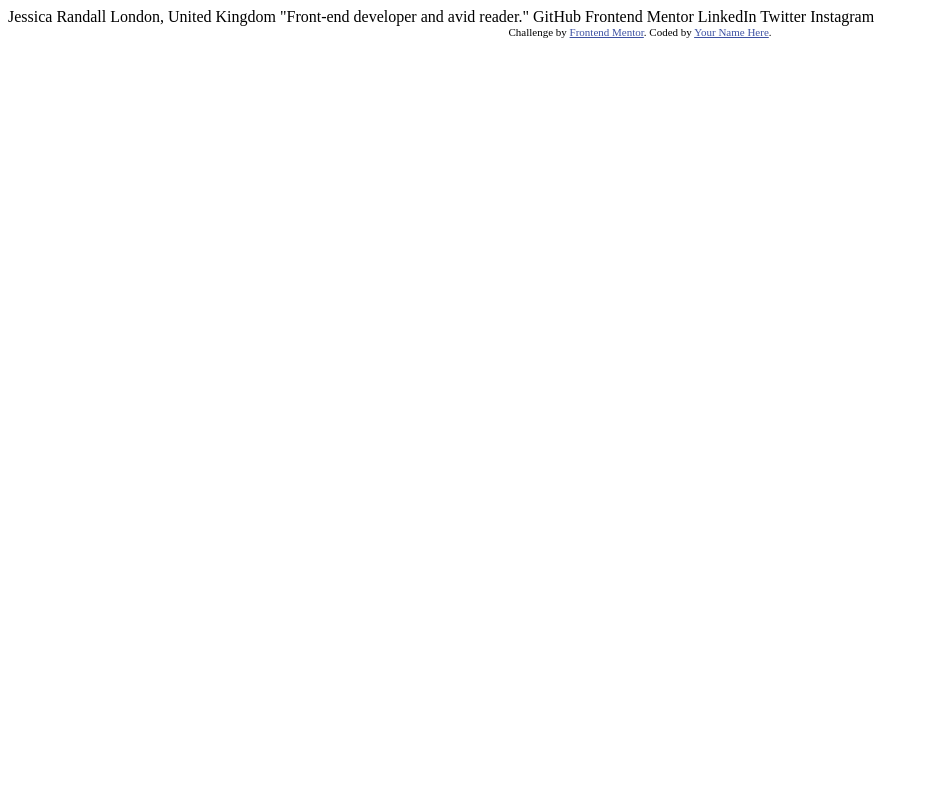
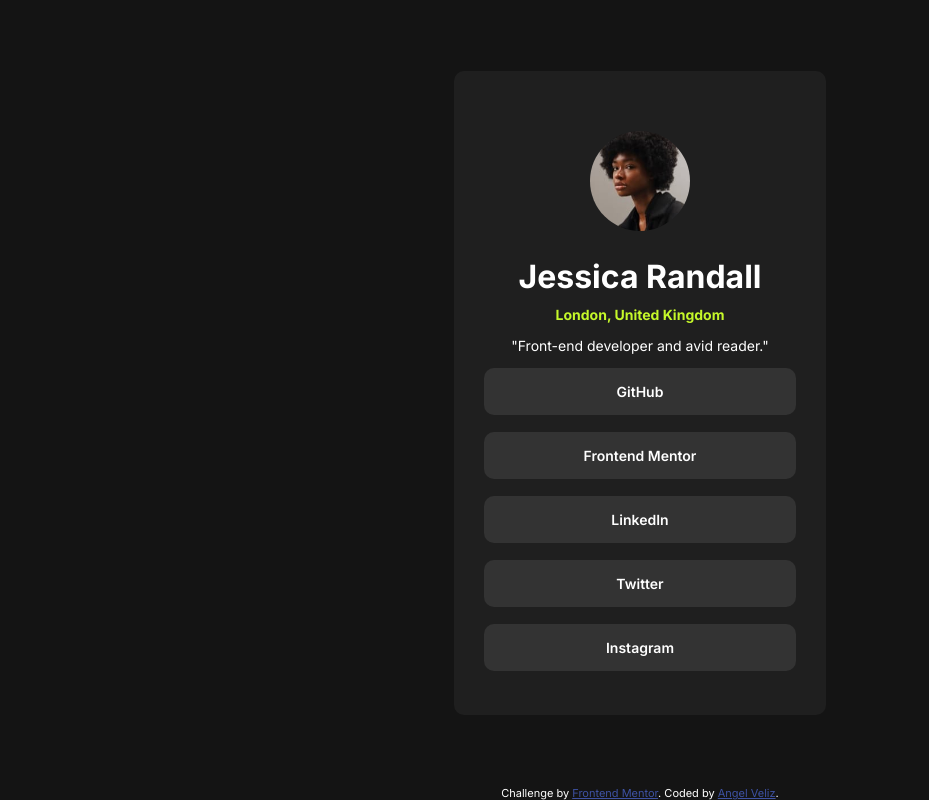
Before and after one commit to angelveliz1837/RetoPaginas, a plain HTML site: page index.html in a window 1280 px wide. Shown: the whole page, without its empty margins (0-929 px from the left). Drawn offline with Linux system fonts and the light colour scheme.

Commit message:
acabado en la rama perfil de enlaces sociales

```diff
--- a/index.html
+++ b/index.html
@@ -1,34 +1,54 @@
 <!DOCTYPE html>
 <html lang="en">
+
 <head>
   <meta charset="UTF-8">
-  <meta name="viewport" content="width=device-width, initial-scale=1.0"> <!-- displays site properly based on user's device -->
+  <meta name="viewport" content="width=device-width, initial-scale=1.0">
+  <!-- displays site properly based on user's device -->
 
   <link rel="icon" type="image/png" sizes="32x32" href="./assets/images/favicon-32x32.png">
+  <link href="style.css" rel="stylesheet">
+  <link rel="preconnect" href="https://fonts.googleapis.com">
+  <link rel="preconnect" href="https://fonts.gstatic.com" crossorigin>
+  <link
+    href="https://fonts.googleapis.com/css2?family=Inter:ital,opsz,wght@0,14..32,100..900;1,14..32,100..900&display=swap"
+    rel="stylesheet">
 
   <title>Frontend Mentor | Social links profile</title>
 
   <!-- Feel free to remove these styles or customise in your own stylesheet 👍 -->
   <style>
-    .attribution { font-size: 11px; text-align: center; }
-    .attribution a { color: hsl(228, 45%, 44%); }
+    .attribution {
+      font-size: 11px;
+      text-align: center;
+      color: white;
+    }
+
+    .attribution a {
+      color: hsl(228, 45%, 44%);
+    }
   </style>
 </head>
+
 <body>
-
-  Jessica Randall
-  London, United Kingdom
-  "Front-end developer and avid reader."
-
-  GitHub
-  Frontend Mentor
-  LinkedIn
-  Twitter
-  Instagram
-
+  <div class="cuadro">
+    <img class="imagen" src="./assets/images/avatar-jessica.jpeg">
+    <h1 class="titulo">Jessica Randall</h1>
+    <h3 class="subtitulo">London, United Kingdom</h3>
+    <p class="parrafo">"Front-end developer and avid reader."</p>
+    <ul class="lista">
+      <li>GitHub</li><br>
+      <li>Frontend Mentor</li><br>
+      <li>LinkedIn</li><br>
+      <li>Twitter</li><br>
+      <li>Instagram</li>
+    </ul>
+  </div>
   <div class="attribution">
-    Challenge by <a href="https://www.frontendmentor.io?ref=challenge" target="_blank">Frontend Mentor</a>.
-    Coded by <a href="#">Your Name Here</a>.
+    Challenge by <a href="https://www.frontendmentor.io/challenges/social-links-profile-UG32l9m6dQ/hub"
+      target="_blank">Frontend Mentor</a>.
+    Coded by <a href="https://github.com/angelveliz1837">Angel Veliz</a>.
   </div>
 </body>
+
 </html>
--- /dev/null
+++ b/style.css
@@ -0,0 +1,73 @@
+body{
+    margin: 0px;
+    display: flex;
+    flex-direction: column;
+    justify-content: center;
+    align-items: center;
+    height: 100vh;
+    background: hsl(0, 0%, 8%);
+    font-family: "Inter", sans-serif;
+}
+
+.cuadro{
+    text-align: center;
+    background: hsl(0, 0%, 12%);
+    color: hsl(0, 0%, 100%);
+    border-radius: 10px;
+    padding: 30px;
+    margin: auto;
+}
+
+.imagen{
+    margin-top: 30px;
+    border-radius: 50%;
+    max-width: 100px;
+}
+
+.subtitulo, .parrafo, .lista{
+    font-size: 14px;
+}
+
+.titulo{
+    margin-bottom: 10px;
+}
+
+.subtitulo{
+    color: hsl(75, 94%, 57%);
+    margin: 0px;
+}
+
+.lista{
+    list-style-type: none;
+    padding: 0px;
+}
+
+.lista li{
+    text-decoration: none;
+    padding: 15px 100px;
+    background: hsl(0, 0%, 20%);
+    border-radius: 10px;
+    font-weight: 600;
+}
+
+.lista li:hover{
+    background: hsl(75, 94%, 57%);
+    color: #000;
+    font-weight: 600;
+}
+
+
+@media screen and (max-width: 375px) {
+    .cuadro{
+        padding: 20px 20px 10px 20px;
+    }
+    .imagen{
+        margin-top: 0px;
+    }
+    .titulo{
+        font-size: 24px;
+    }
+    .lista li{
+        padding: 15px 90px;
+    }
+}
```
